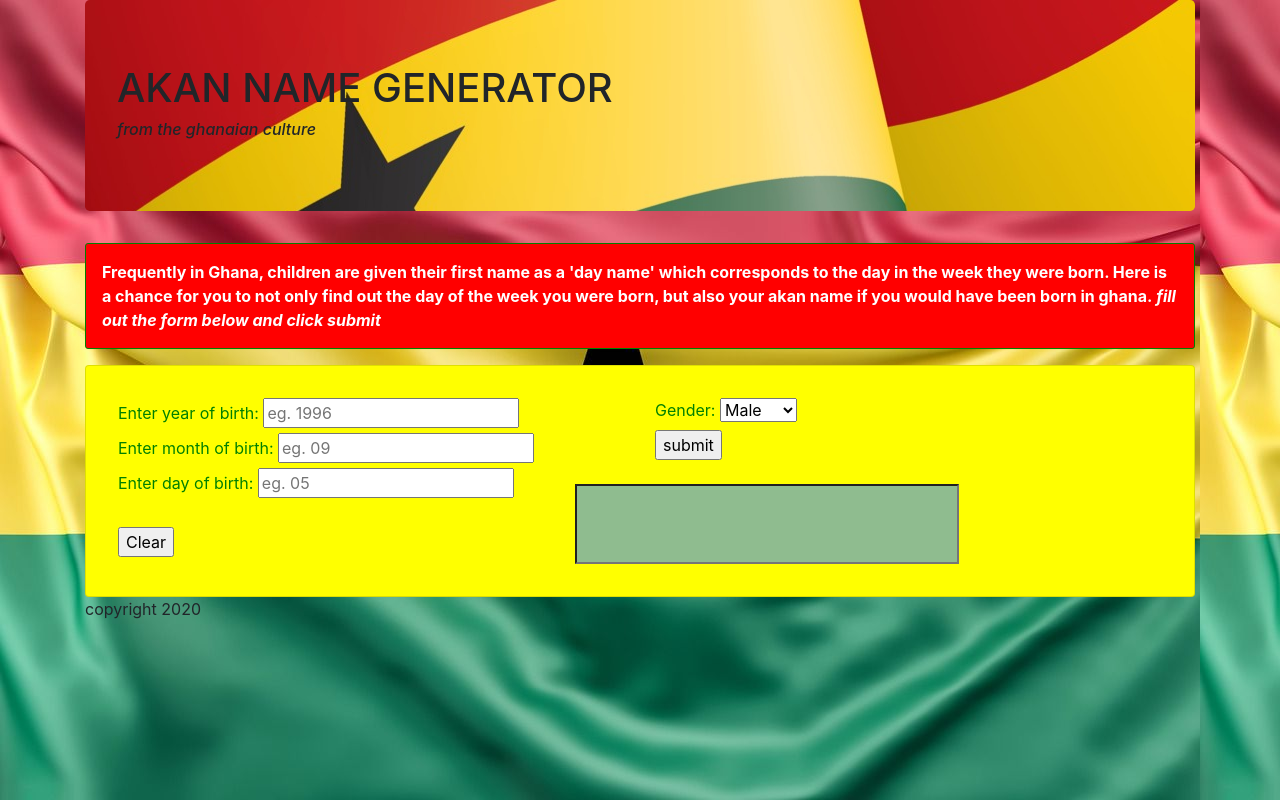
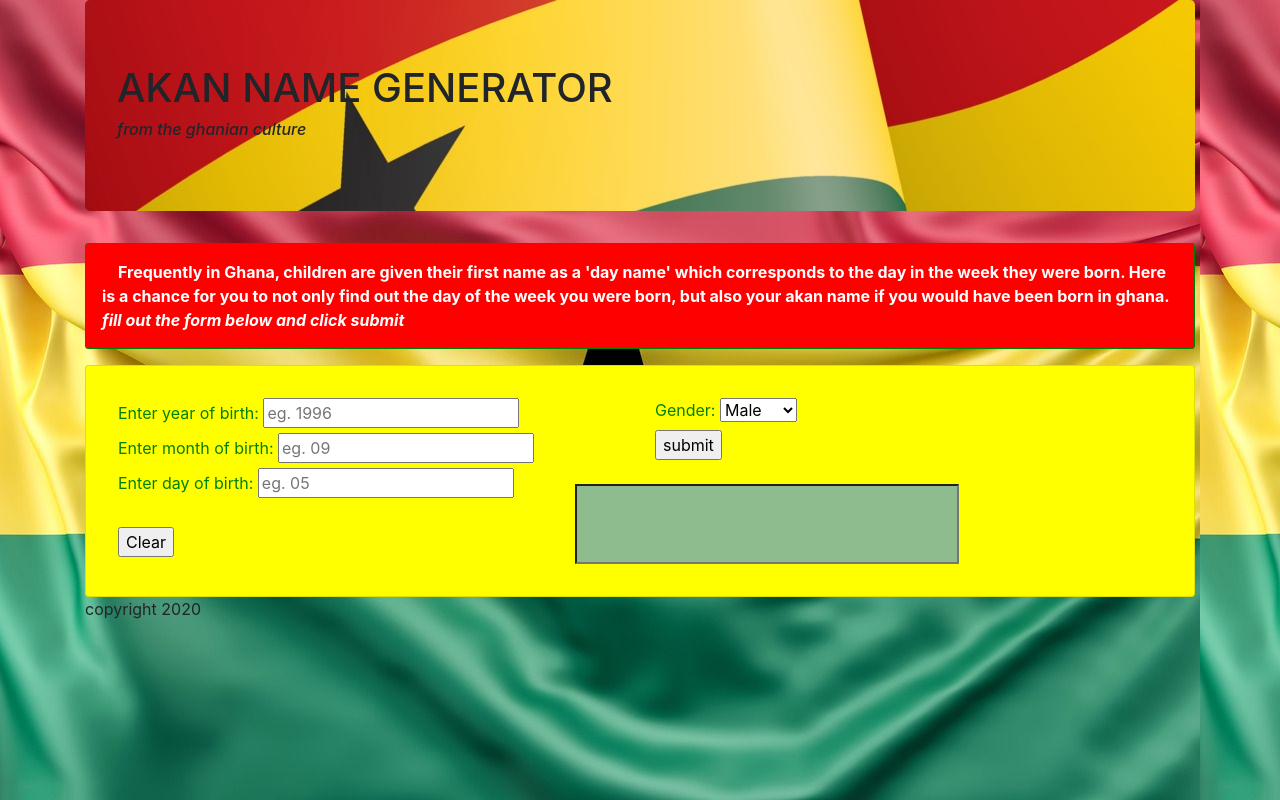
Before and after one commit to Vector254/akan-names, a plain HTML site: page index.html in a window 1280 px wide. Drawn offline with Linux system fonts and the light colour scheme.

Commit message:
indent the paragraph section to improve the appearance

```diff
--- a/css/akan.css
+++ b/css/akan.css
@@ -33,4 +33,5 @@ body
         border-color: green;
         padding: 1em;
         border-radius: 3px;
+        text-indent: 1em;
     }
--- a/index.html
+++ b/index.html
@@ -12,7 +12,7 @@
         <div class="container">
             <div class="jumbotron">
             <h1>AKAN NAME GENERATOR</h1>
-            <h6><em>from the ghanaian culture</em></h6>
+            <h6><em>from the ghanian culture</em></h6>
 
             </div>
             <p>Frequently in Ghana, children are given their first name as a
```
Also changed, not shown: 1 other file.
